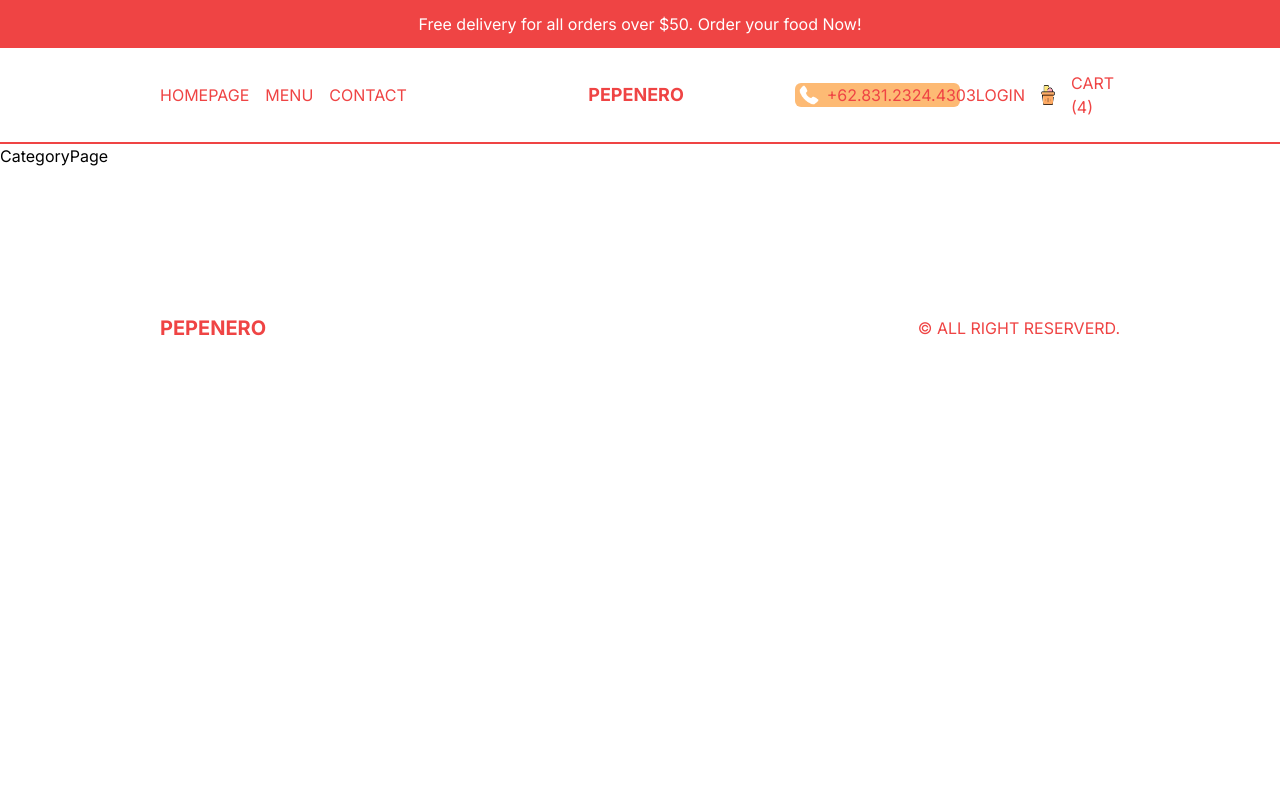
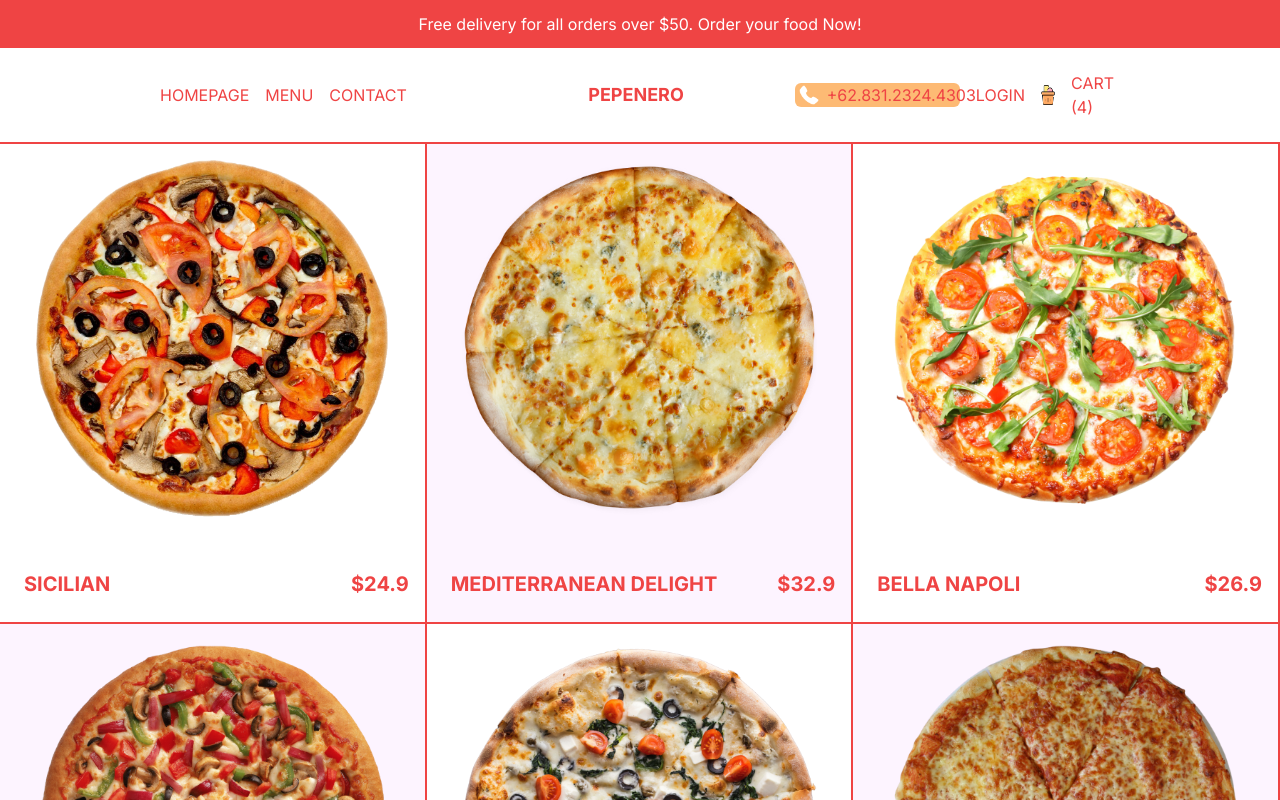
Before and after one commit to yogimp/Pepenero, a Next.js app: page /menu/1 in a window 1280 px wide. Shown: the top 800 px of the page. Built offline with nearby package versions, Linux system fonts and the light colour scheme.

Commit message:
Adding Products List

```diff
--- a/src/app/menu/[category]/page.tsx
+++ b/src/app/menu/[category]/page.tsx
@@ -1,9 +1,29 @@
+import { pizzas } from '@/data'
+import Image from 'next/image'
+import Link from 'next/link'
 import React from 'react'
 
 const CategoryPage = () => {
     return (
-        <div>
-            CategoryPage
+        <div className='flex flex-wrap text-red-500'>
+            {
+                pizzas.map(item => (
+                    <Link className='w-full h-[60vh] border-r-2 border-b-2 border-red-500 sm:w-1/2 lg:w-1/3 p-4 flex flex-col justify-between group even:bg-fuchsia-50' href={`/product/${item.id}`} key={item.id}>
+                        {/* IMAGE CONTAINER */}
+                        { item.img && (
+                            <div className='relative h-[80%]'>
+                                <Image src={item.img} alt='' fill className='object-contain'/>
+                            </div>
+                        )}
+                        {/* TEXT CONTAINER */}
+                        <div className='flex items-center justify-between font-bold'>
+                            <h1 className='text-xl uppercase p-2'>{item.title}</h1>
+                            <h2 className='group-hover:hidden text-xl'>${item.price}</h2>
+                            <button className='hidden group-hover:block uppercase bg-red-500 text-white p-2 rounded-md'>Add to Cart</button>
+                        </div>
+                    </Link>
+                ))
+            }
         </div>
     )
 }
--- a/src/components/CountDown.tsx
+++ b/src/components/CountDown.tsx
@@ -7,9 +7,7 @@
 
 const CountDown = () => {
     return (
-        <div>
-            <Countdown date={endingDate} className='font-bold text-5xl text-yellow-300'/>
-        </div>
+        <Countdown date={endingDate} className='font-bold text-5xl text-yellow-300' />
     )
 }
 
```
